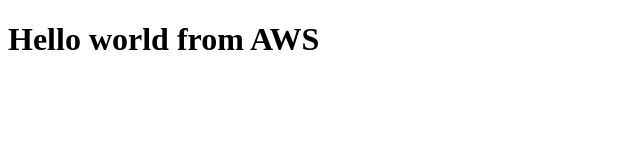
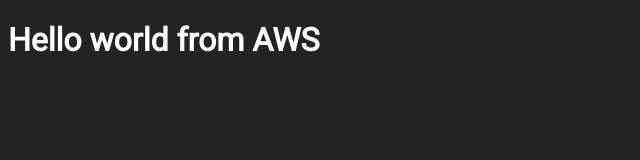
Before and after one commit to Manuel-Nunes/wildrydes-site-manuel-nunes, a plain HTML site: page index.html in a window 1280 px wide. Shown: the whole page, without its empty margins (0-640 px from the left). Drawn offline with Linux system fonts and the light colour scheme.

Commit message:
Added Stylings

```diff
--- a/index.html
+++ b/index.html
@@ -6,6 +6,16 @@
     <meta name="viewport" content="width=device-width, initial-scale=1.0">
     <title>Document</title>
 </head>
+<link rel="preconnect" href="https://fonts.googleapis.com">
+<link rel="preconnect" href="https://fonts.gstatic.com" crossorigin>
+<link href="https://fonts.googleapis.com/css2?family=Roboto&display=swap" rel="stylesheet">
+<style>
+    body {
+        background-color: #232323;
+        color: white;
+        font-family: 'Roboto', sans-serif;
+    }
+</style>
 <body>
     <h1>Hello world from AWS</h1>
 </body>
```
